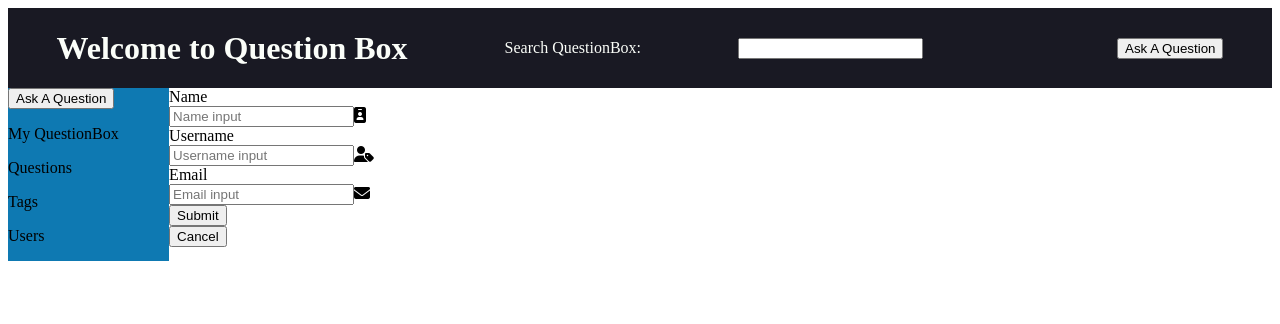
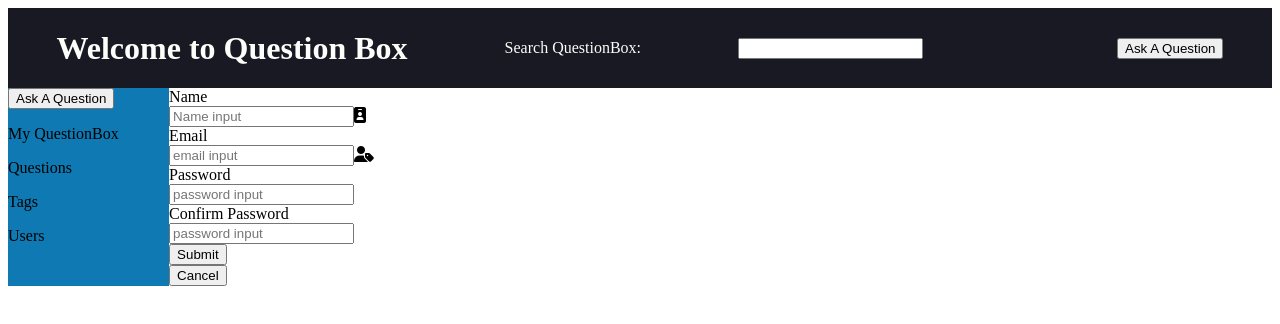
Before and after one commit to Momentum-Team-8/team-project-questionbox-team-mothman-fe, a React (Create React App) app: page /registration in a window 1280 px wide. Shown: the top 324 px of the page. Built offline with nearby package versions, Linux system fonts and the light colour scheme.

Commit message:
registration complete

```diff
--- a/src/components/Registration.js
+++ b/src/components/Registration.js
@@ -1,25 +1,43 @@
-import React from 'react'
-import { Link } from 'react-router-dom'
+import axios from 'axios'
+import React, { useState } from 'react'
+import { Link, useHistory } from 'react-router-dom'
 
 export const Registration = () => {
+  const [email, setEmail] = useState('')
+  const [password, setPassword] = useState('')
+  const [confirmPassword, setConfirmPassword] = useState('')
+  const [name, setName] = useState('')
+  const url = 'https://questionbox-sasmothbe.herokuapp.com/api/accounts/signup'
+  const history = useHistory()
+  const handleSubmit = () => {
+    axios.post(url, {
+      name: name,
+      email: email,
+      password: password,
+      password2: confirmPassword
+    }).then(response => {
+      console.log(response)
+      history.push('/')
+    })
+  }
   return (
     <div>
       <div class='field'>
         <label class='label'>Name</label>
         <div class='control'>
-          <input class='input' type='text' placeholder='Name input' />
+          <input class='input' type='text' placeholder='Name input' value={name} onChange={event => setName(event.target.value)} />
           <i class='fas fa-id-badge' />
         </div>
       </div>
 
       <div class='field'>
-        <label class='label'>Username</label>
+        <label class='label'>Email</label>
         <div class='control has-icons-left has-icons-right'>
           <input
             class='input'
             type='text'
-            placeholder='Username input'
-            value=''
+            placeholder='email input'
+            value={email} onChange={event => setEmail(event.target.value)}
           />
           <span class='icon is-small is-left'>
             <i class='fas fa-user-tag' />
@@ -29,23 +47,30 @@ export const Registration = () => {
       </div>
 
       <div class='field'>
-        <label class='label'>Email</label>
+        <label class='label'>Password</label>
         <div class='control has-icons-left has-icons-right'>
           <input
             class='input'
-            type='email'
-            placeholder='Email input'
-            value=''
+            type='password'
+            placeholder='password input'
+            value={password} onChange={event => setPassword(event.target.value)}
           />
-          <span class='icon is-small is-left'>
-            <i class='fas fa-envelope' />
-          </span>
-          <span class='icon is-small is-right' />
+        </div>
+      </div>
+      <div class='field'>
+        <label class='label'>Confirm Password</label>
+        <div class='control has-icons-left has-icons-right'>
+          <input
+            class='input'
+            type='password'
+            placeholder='password input'
+            value={confirmPassword} onChange={event => setConfirmPassword(event.target.value)}
+          />
         </div>
       </div>
       <div class='field is-grouped'>
         <div class='control'>
-          <button class='button is-link'>Submit</button>
+          <button class='button is-link' onClick={handleSubmit}>Submit</button>
         </div>
         <div class='control'>
           <Link to='/'>
```
